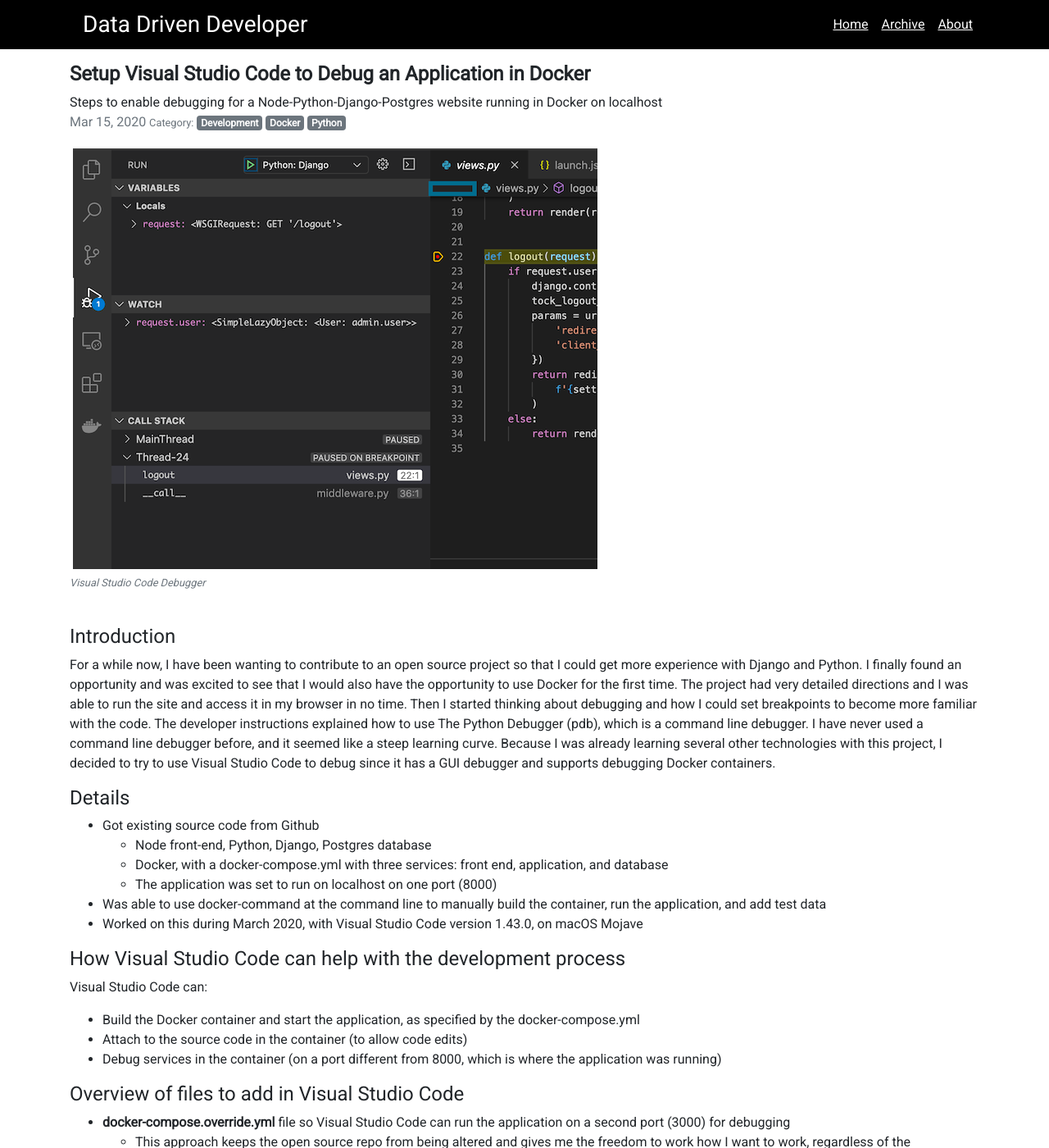
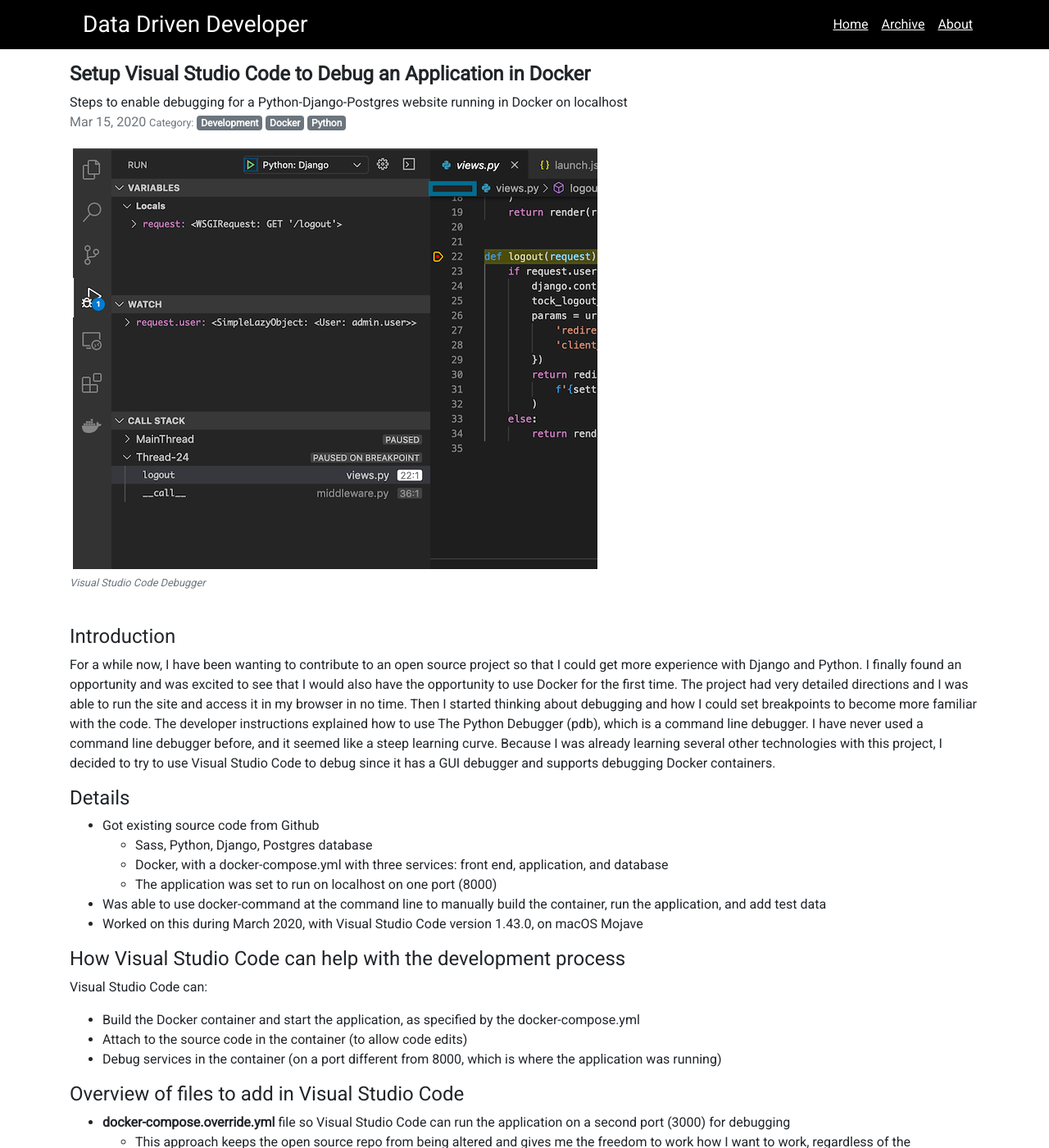
Before and after one commit to h-fuzzy-logic/blog, a Jekyll site: the page built from _posts/2020-3-15-debugging-docker-with-visual-studio-code.md, in a window 1280 px wide and 1400 px high. Shown: the whole window at 82% size. Built offline with Jekyll 4.4.1, drawn with Linux system fonts in a browser that asks for light colours; nearby versions of some CDN libraries.

Commit message:
Update 2020-3-15-debugging-docker-with-visual-studio-code.md

```diff
--- a/_posts/2020-3-15-debugging-docker-with-visual-studio-code.md
+++ b/_posts/2020-3-15-debugging-docker-with-visual-studio-code.md
@@ -1,7 +1,7 @@
 ---
 layout: post
 title: Setup Visual Studio Code to Debug an Application in Docker
-summary: Steps to enable debugging for a Node-Python-Django-Postgres website running in Docker on localhost
+summary: Steps to enable debugging for a Python-Django-Postgres website running in Docker on localhost
 date: 2020-3-15 00:50:00
 categories: [Development, Docker, Python]
 mainimageurl: "/img/debugger2.png"
@@ -17,7 +17,7 @@ For a while now, I have been wanting to contribute to an open source project so
 
 <h1 class="h4">Details</h1>
 * Got existing source code from Github
-  * Node front-end, Python, Django, Postgres database
+  * Sass, Python, Django, Postgres database
   * Docker, with a docker-compose.yml with three services: front end, application, and database
   * The application was set to run on localhost on one port (8000)
 * Was able to use docker-command at the command line to manually build the container, run the application, and add test data
```
